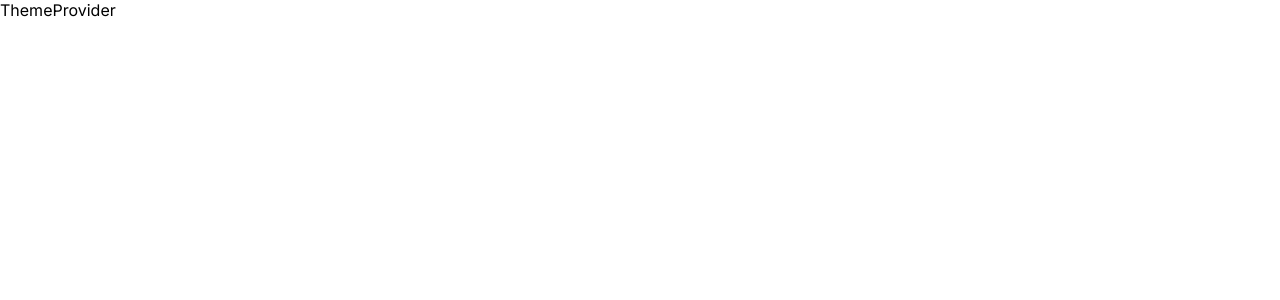
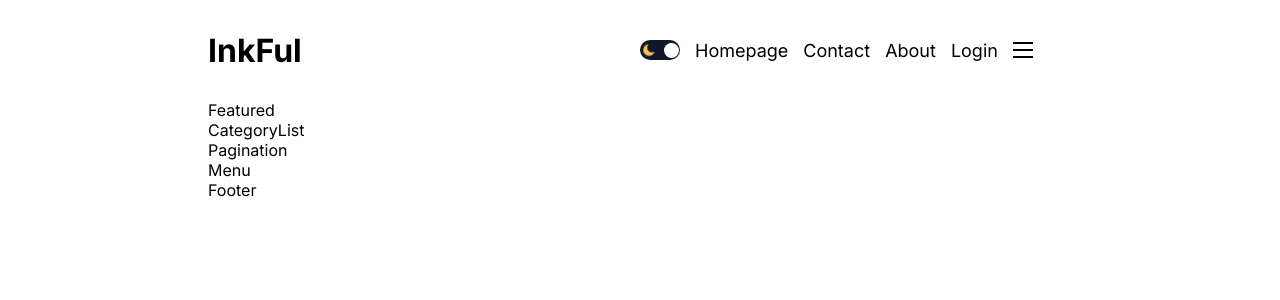
Before and after one commit to ReDxDaGer/Inkful, a Next.js app: page / in a window 1280 px wide. Shown: the top 300 px of the page. Built offline with nearby package versions, Linux system fonts and the light colour scheme.

Commit message:
Updated the providers

```diff
--- a/src/providers/ThemeProvider.jsx
+++ b/src/providers/ThemeProvider.jsx
@@ -1,14 +1,25 @@
 "use client";
 
 import { ThemeContext } from '@/context/ThemeContext';
-import React, { useContext } from 'react'
+import React, { useContext, useEffect } from 'react'
 
-const ThemeProvider = () => {
+const ThemeProvider = ({children}) => {
 
     const {theme} = useContext(ThemeContext)
+    const [mounted, setMounted] = React.useState(false);
+
+    useEffect(() => {
+      setMounted(true);
+    },[]);
+
+    if(mounted){
+      return (
+        <div className={theme}>{children}</div>
+      )
+    }
 
   return (
-    <div className='{theme'>ThemeProvider</div>
+    <div className={theme}>{children}</div>
   )
 }
 
```
